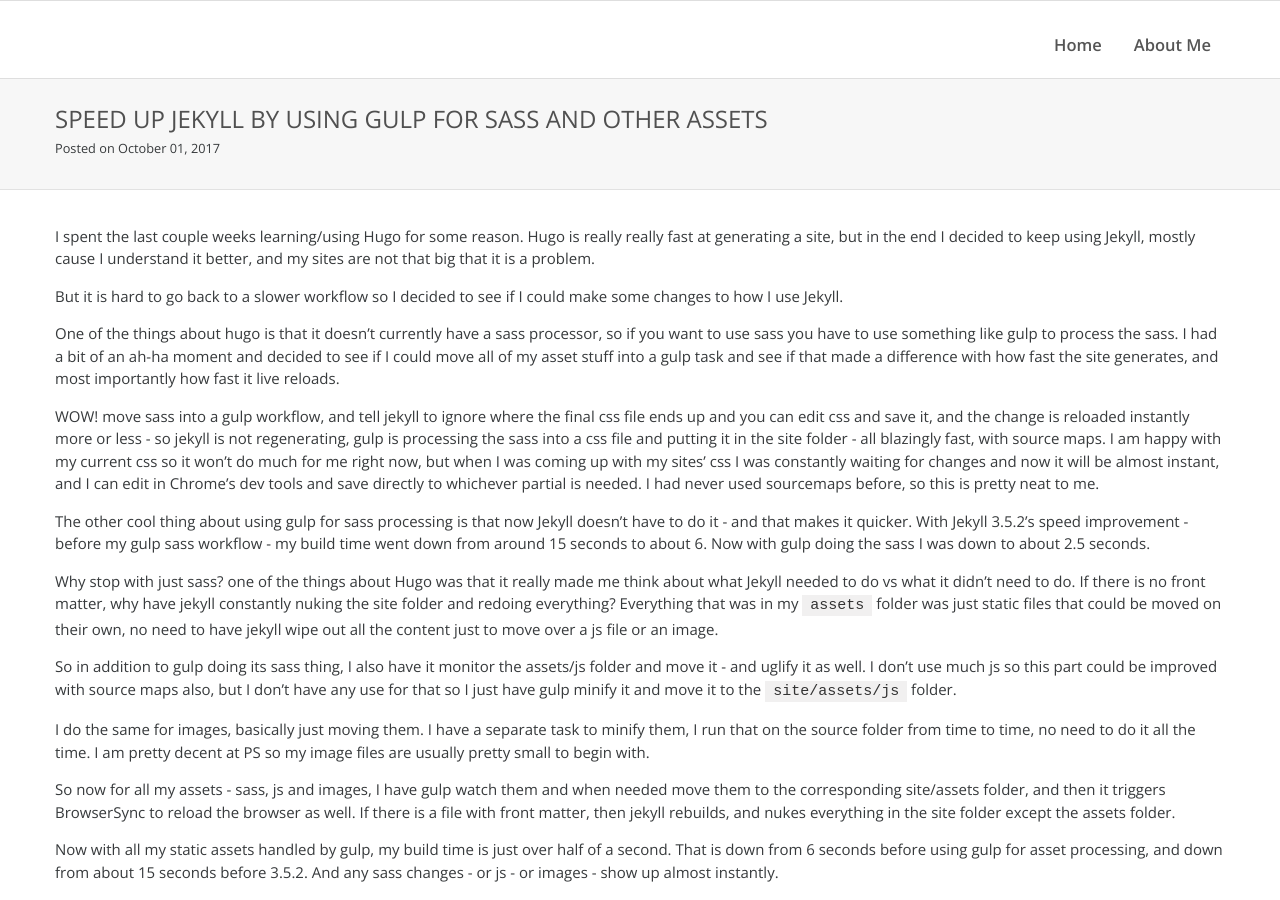
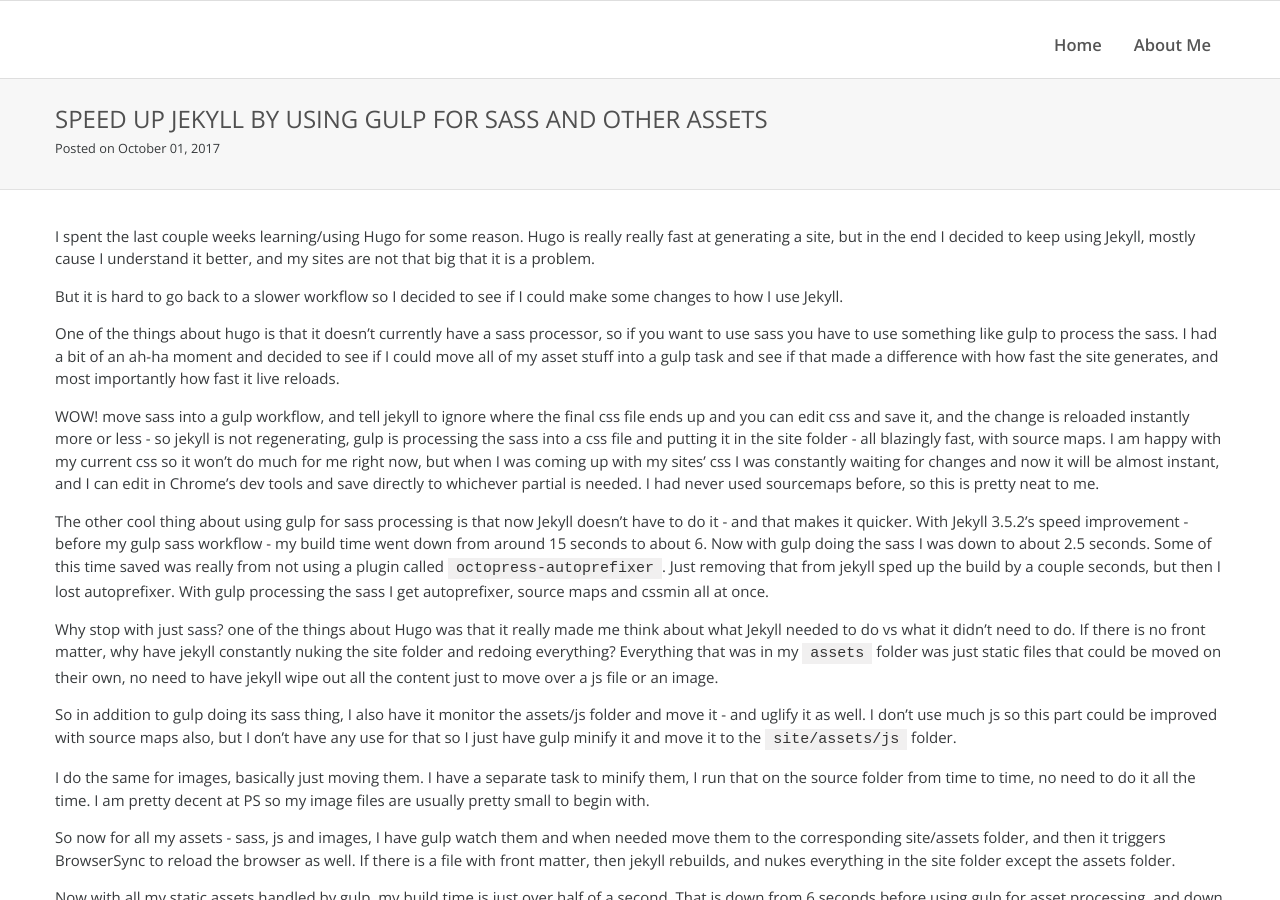
Before and after one commit to rdyar/rdyar.github.io, a Jekyll site: the page built from _posts/2017-10-01-speed-up-jekyll-by-using-gulp-for-sass-and-other-assets.md, in a window 1280 px wide and 900 px high. Built offline with Jekyll 4.4.1, drawn with Linux system fonts in a browser that asks for light colours.

Commit message:
Update 2017-10-01-speed-up-jekyll-by-using-gulp-for-sass-and-other-assets.md

```diff
--- a/_posts/2017-10-01-speed-up-jekyll-by-using-gulp-for-sass-and-other-assets.md
+++ b/_posts/2017-10-01-speed-up-jekyll-by-using-gulp-for-sass-and-other-assets.md
@@ -9,7 +9,7 @@ One of the things about hugo is that it doesn't currently have a sass processor,
 
 WOW! move sass into a gulp workflow, and tell jekyll to ignore where the final css file ends up and you can edit css and save it, and the change is reloaded instantly more or less - so jekyll is not regenerating, gulp is processing the sass into a css file and putting it in the site folder - all blazingly fast, with source maps. I am happy with my current css so it won't do much for me right now, but when I was coming up with my sites' css I was constantly waiting for changes and now it will be almost instant, and I can edit in Chrome's dev tools and save directly to whichever partial is needed. I had never used sourcemaps before, so this is pretty neat to me.
 
-The other cool thing about using gulp for sass processing is that now Jekyll doesn't have to do it - and that makes it quicker. With Jekyll 3.5.2's speed improvement - before my gulp sass workflow -  my build time went down from around 15 seconds to about 6. Now with gulp doing the sass I was down to about 2.5 seconds.
+The other cool thing about using gulp for sass processing is that now Jekyll doesn't have to do it - and that makes it quicker. With Jekyll 3.5.2's speed improvement - before my gulp sass workflow -  my build time went down from around 15 seconds to about 6. Now with gulp doing the sass I was down to about 2.5 seconds. Some of this time saved was really from not using a plugin called `octopress-autoprefixer`. Just removing that from jekyll sped up the build by a couple seconds, but then I lost autoprefixer. With gulp processing the sass I get autoprefixer, source maps and cssmin all at once.
 
 Why stop with just sass? one of the things about Hugo was that it really made me think about what Jekyll needed to do vs what it didn't need to do. If there is no front matter, why have jekyll constantly nuking the site folder and redoing everything? Everything that was in my `assets` folder was just static files that could be moved on their own, no need to have jekyll wipe out all the content just to move over a js file or an image.
 
```
